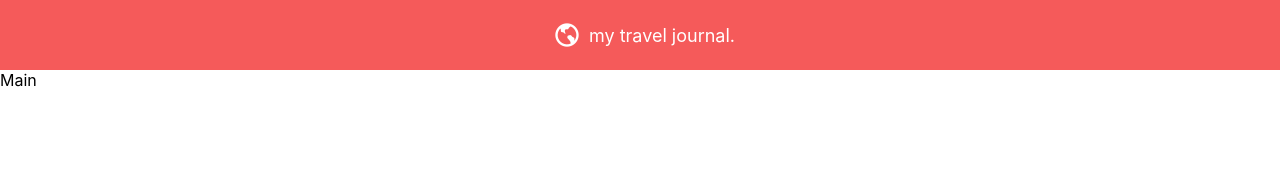
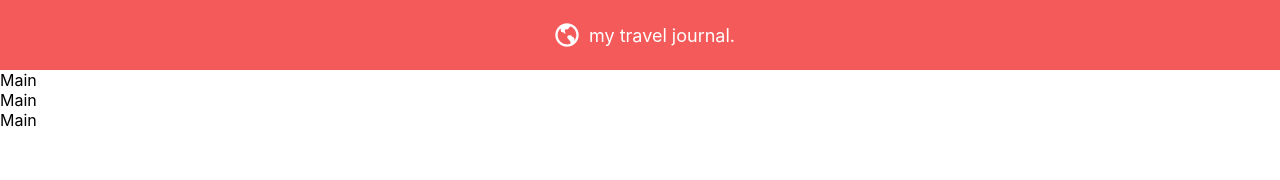
Before and after one commit to Mai-Elhajeen/travel-journal, a React (Create React App) app: page / in a window 1280 px wide. Shown: the top 180 px of the page. Built offline with nearby package versions, Linux system fonts and the light colour scheme; the HTML template or start-up script is replaced by a standard one.

Commit message:
calling separate file in app.js

```diff
--- a/src/App.js
+++ b/src/App.js
@@ -1,10 +1,17 @@
 import Header from './components/Header'
 import Main from './components/Main'
+import separate from './separate.js'
+const travels = separate.map(travel => {
+  return (
+    <Main />
+  )
+})
+
 function App() {
   return (
     <div className="container">
       <Header />
-      <Main />
+      {travels}
     </div>
   );
 }
```
Also changed, not shown: src/separate.js (line endings or trailing spaces).
